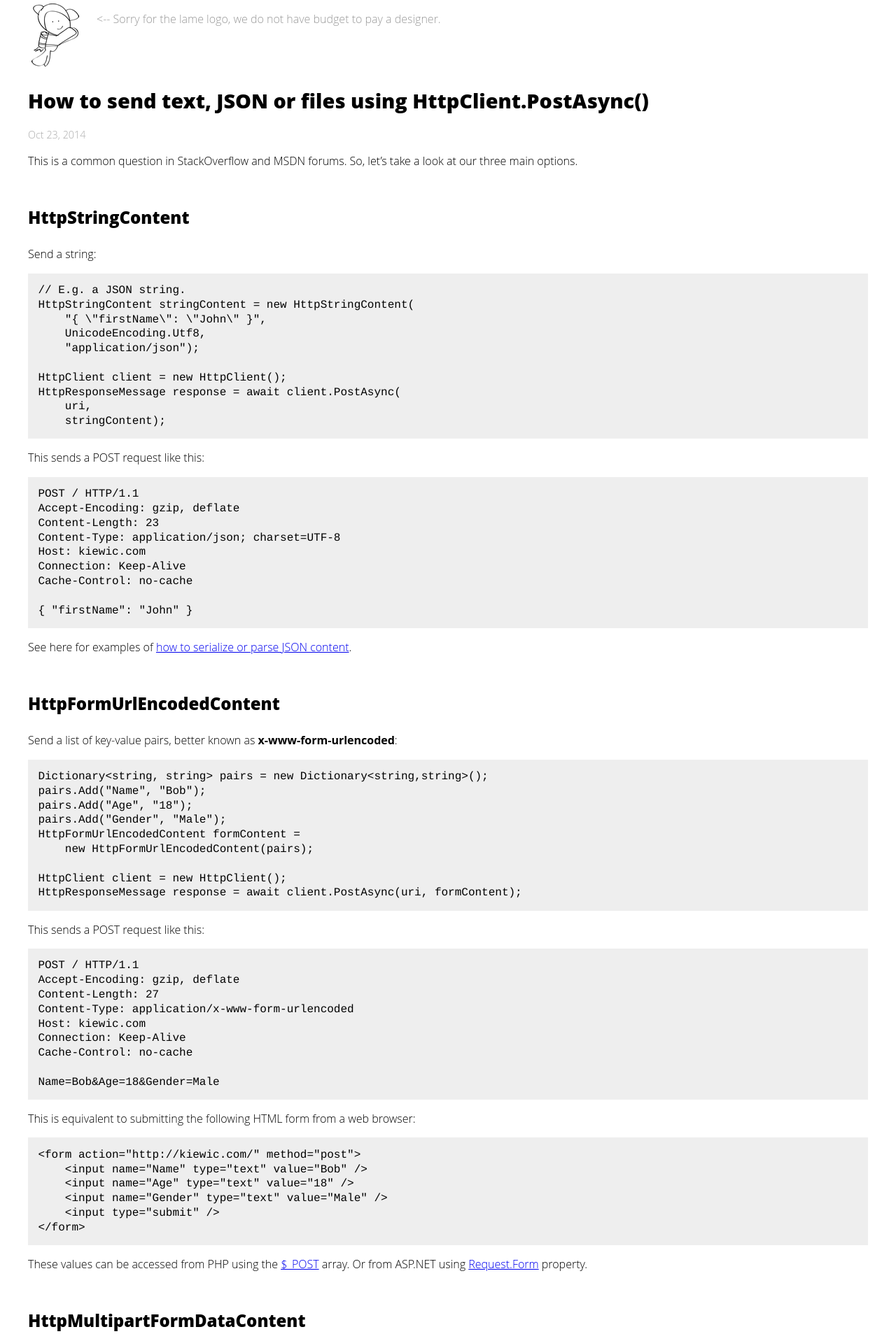
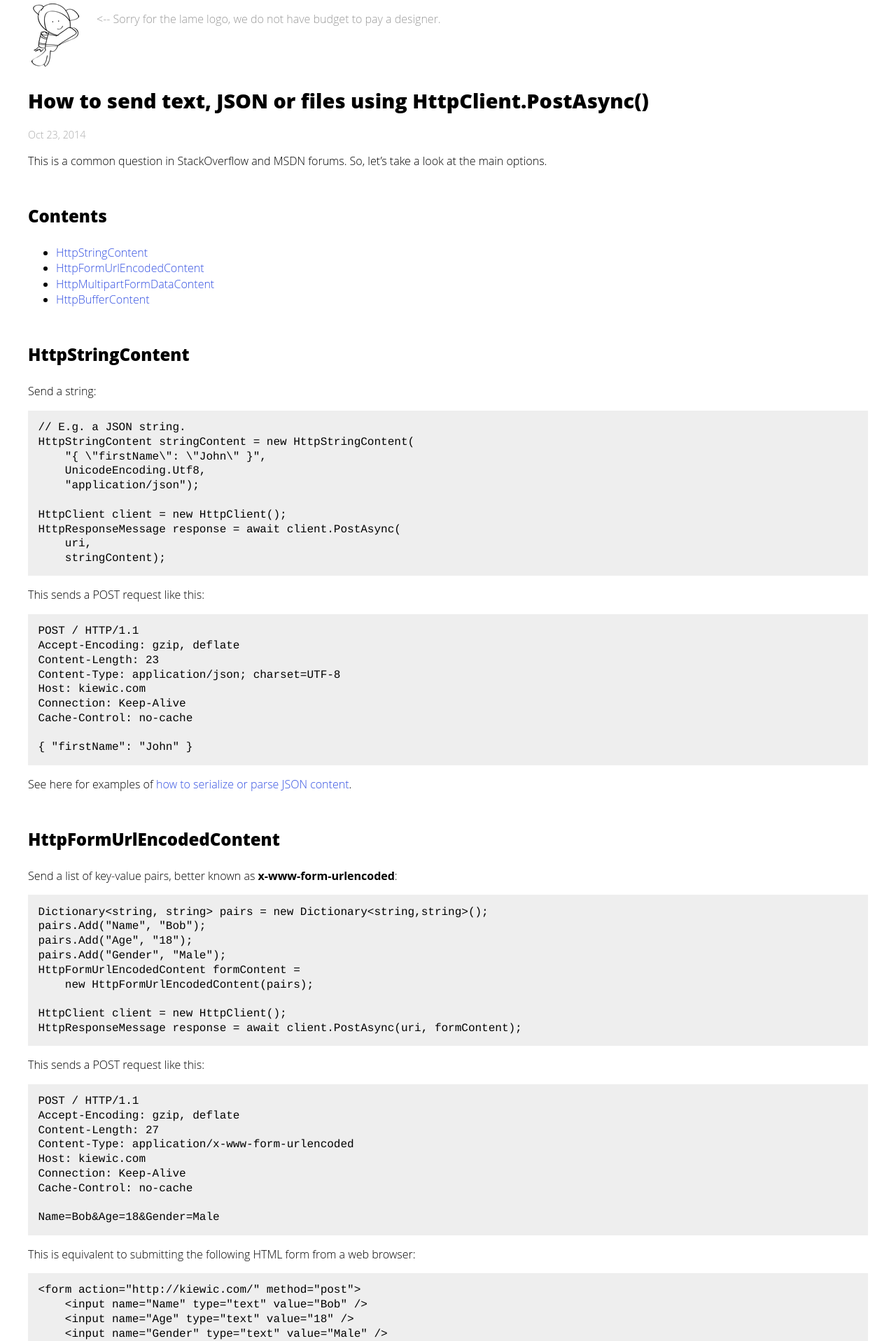
Before and after one commit to kiewic/kiewic.github.io, a Jekyll site: the page built from _posts/2014-10-23-how-to-send-text-json-or-files-using-httpclient-postasync.md, in a window 1280 px wide. Shown: the top 1917 px of the page at 70% size. Built offline with Jekyll 4.4.1, drawn with Linux system fonts in a browser that asks for light colours; comment, search, counter and statistics services are not loaded.

Commit message:
Adding table of contents.

```diff
--- a/_posts/2014-10-23-how-to-send-text-json-or-files-using-httpclient-postasync.md
+++ b/_posts/2014-10-23-how-to-send-text-json-or-files-using-httpclient-postasync.md
@@ -5,7 +5,13 @@ date: 2014-10-23 00:00:00
 tags: [MSDN, Windows 10, UWP, Windows 8.1, Windows Phone 8.1, Windows Runtime, WinRT, Windows Store Apps, Windows.Web.Http]
 ---
 
-This is a common question in StackOverflow and MSDN forums. So, let’s take a look at our three main options.
+This is a common question in StackOverflow and MSDN forums. So, let’s take a look at the main options.
+
+## Contents
+{:.no_toc}
+
+* Table of Contents Placeholder
+{:toc}
 
 ## HttpStringContent
 
--- a/css/main.css
+++ b/css/main.css
@@ -12,7 +12,7 @@ h1 {
 
 h2 {
     font-size: 1.5em;
-    line-height: 1.8em;
+    line-height: 1.7em;
     font-weight: 900;
     margin-top: 2em;
 }
@@ -116,6 +116,15 @@ pre {
     clear: both;
 }
 
+.post a {
+    color: #324fe1;
+    text-decoration: none;
+}
+
+.post a:active {
+    color: #ee0000;
+}
+
 .post td {
     padding: 10px 2px 10px 2px;
 }
```
Also changed, not shown: _posts/2015-08-16-windows-runtime-hresult-table.md (+6 -0 lines).
